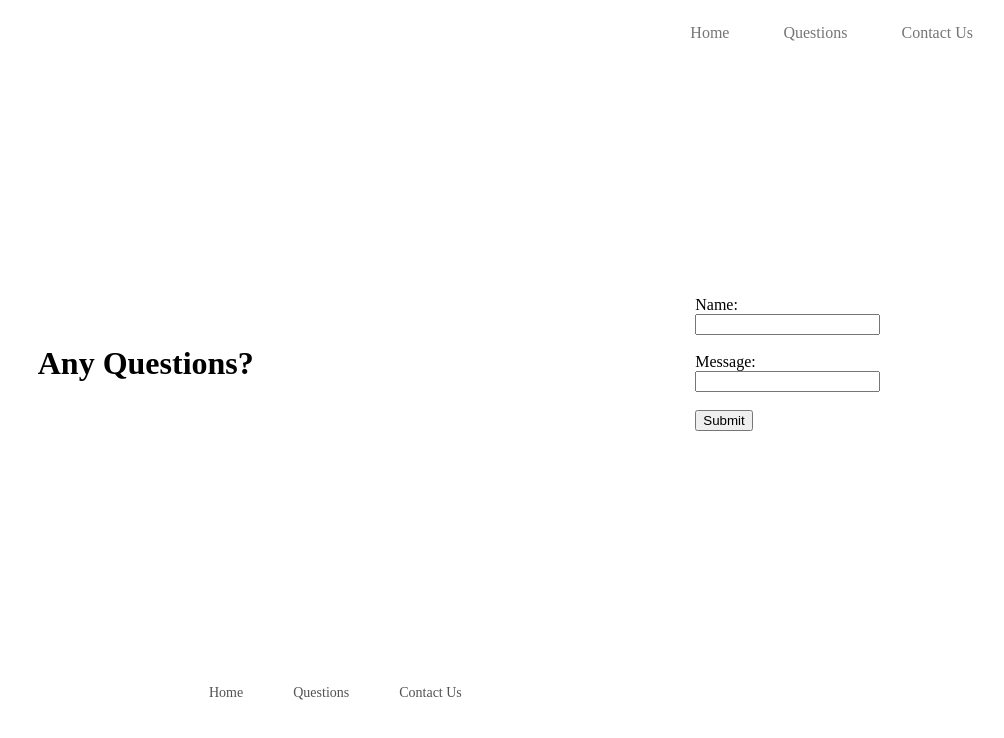
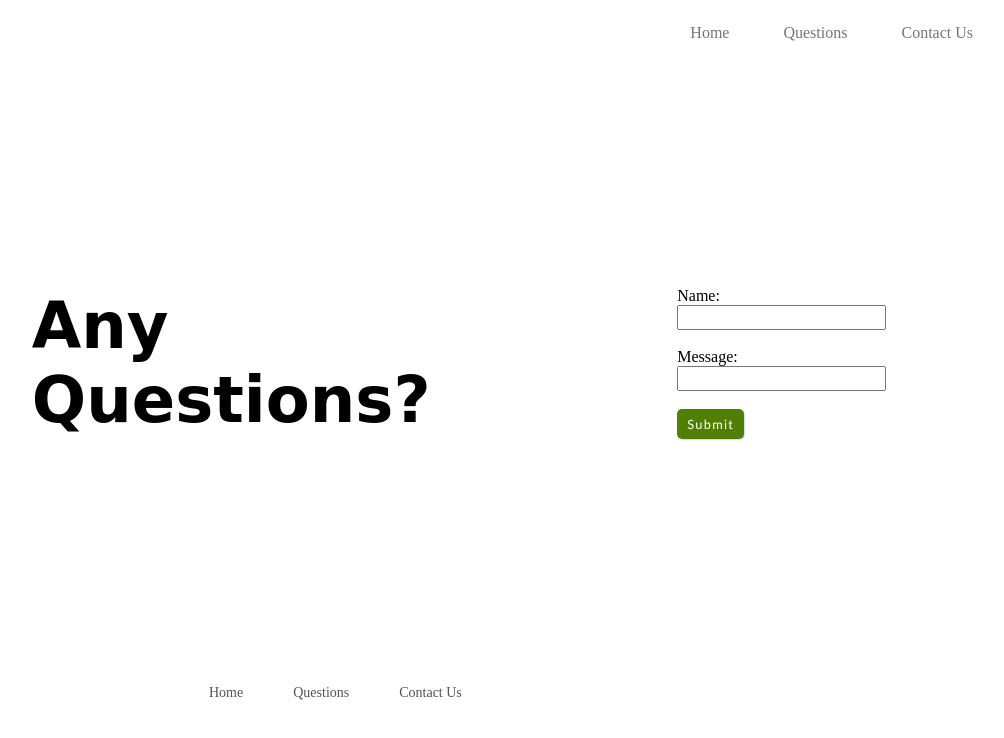
Before and after one commit to CaptanoMaina/Webdev_Quiz, a plain HTML site: page contact.html in a window 1280 px wide. Shown: the whole page, without its empty margins (49-1053 px from the left). Drawn offline with Linux system fonts and the light colour scheme; a web font is replaced by a local one.

Commit message:
v2.2 update quiz files

```diff
--- a/contact.html
+++ b/contact.html
@@ -6,7 +6,8 @@
     <meta name="description" content="Learning HTML concepts through well crafted questions ">
     <meta name="author" content="Ciku Maina">
     <meta name="viewport" content="width=device-width, initial-scale=1.0">
-    <title>HTML Quiz</title>
+    <title>HTML Beginner Quiz</title>
+    <link href="https://fonts.googleapis.com/css2?family=Love+Ya+Like+A+Sister&display=swap" rel="stylesheet">
     <link rel="stylesheet" href="css/styles.css">
 </head>
 <body>
@@ -26,7 +27,7 @@
     <div class="middle container">
     <div class="body-container">
       <div class="writings">
-        <h1>Any Questions?</h1>
+        <h1 class="hqn">Any Questions?</h1>
       </div>
       <div class="imagery">
         <form>
@@ -38,7 +39,7 @@
           <input type="message" id="message" name="message">
         <br>
         <br>
-          <input type="submit" value="Submit">
+          <input type="button" id="sbmit" value="Submit">
 
        </form>
       </div>
--- a/css/styles.css
+++ b/css/styles.css
@@ -14,10 +14,44 @@ nav{
     font-size: 400%;
 }
 
+.hqn{
+    font-family: 'Love Ya Like A Sister', cursive;
+    font-size: 400%;
+}
+
 .mhm{
     font-family: 'Trebuchet MS', serif;
     font-size: 80%;
+    word-spacing: normal;
+    letter-spacing: .1em;
 }
+
+#name{
+    font-family: 'Trebuchet MS', serif;
+    font-size: 100%;
+    letter-spacing: .1em;
+}
+
+#message{
+    font-family: 'Trebuchet MS', serif;
+    font-size: 100%;
+    letter-spacing: .1em;
+}
+
+#sbmit{
+    background-color: #507f02;
+    color: #ffffff;
+    border-radius: 5px;
+    background: #507f02;
+    font-size: 16px;
+    box-shadow: 1px 1px 1px #BEE2F9;
+    padding: 7px 10px;
+    border-width: 0;
+    font-family: 'Trebuchet MS', serif;
+    font-size: 80%;
+    letter-spacing: .1em;
+}
+
 #qns{
     background-size: cover;
 }
@@ -65,7 +99,7 @@ nav ul li a{
 #btn{
     background-color: #507f02;
     color: #ffffff;
-    border-radius: 8px;
+    border-radius: 5px;
     background: #507f02;
     font-size: 14px;
     box-shadow: 1px 1px 1px #BEE2F9;
@@ -73,6 +107,7 @@ nav ul li a{
     border-width: 0;
     font-family: 'Trebuchet MS', serif;
     font-size: 80%;
+
 }
 
 
```
